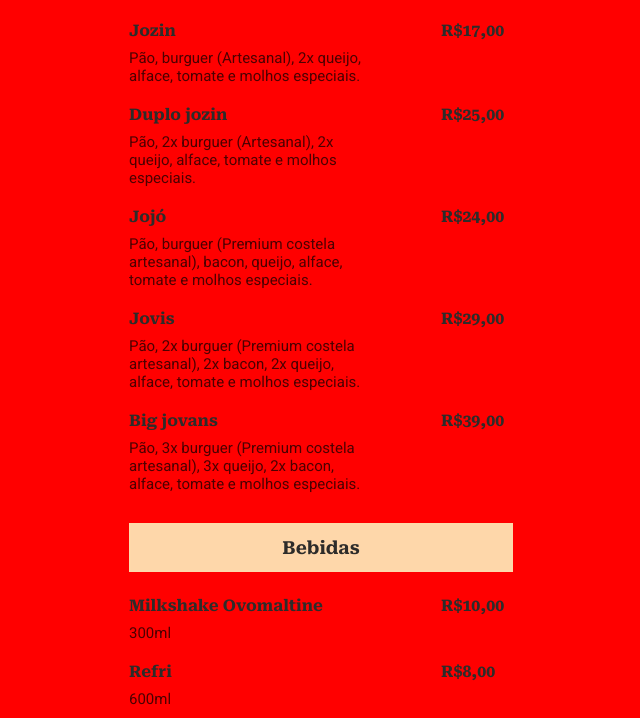
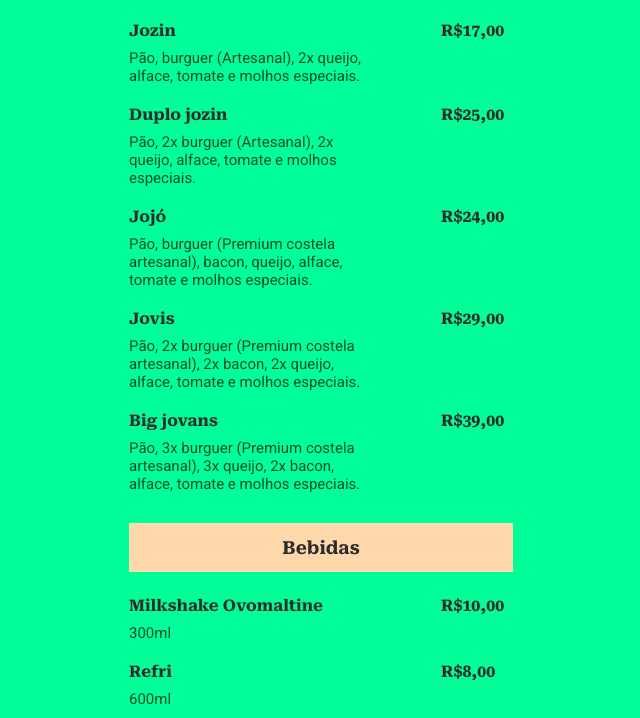
Before and after one commit to lucas144hz/Jovis-Burguer, a plain HTML site: page index.html in a window 1280 px wide. Shown: the part 153-871 px from the top of the page, without its empty margins (361-1001 px from the left). Drawn offline with Linux system fonts and the light colour scheme.

Commit message:
Update style.css

```diff
--- a/style.css
+++ b/style.css
@@ -4,7 +4,7 @@
 }
 
 body {
-  background-color: red;
+  background-color: #00ff99;
   font-family: 'Roboto', sans-serif;
   margin-bottom: 90px;
 }
```
